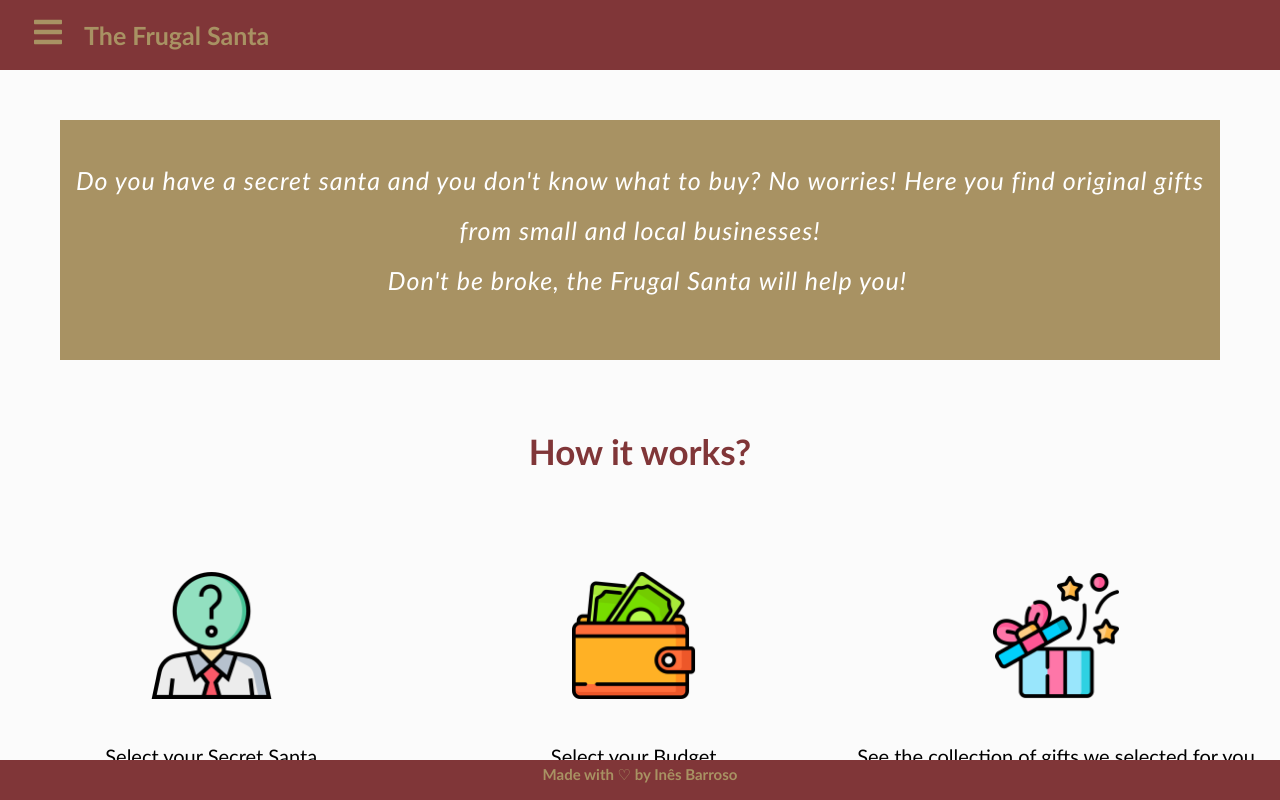
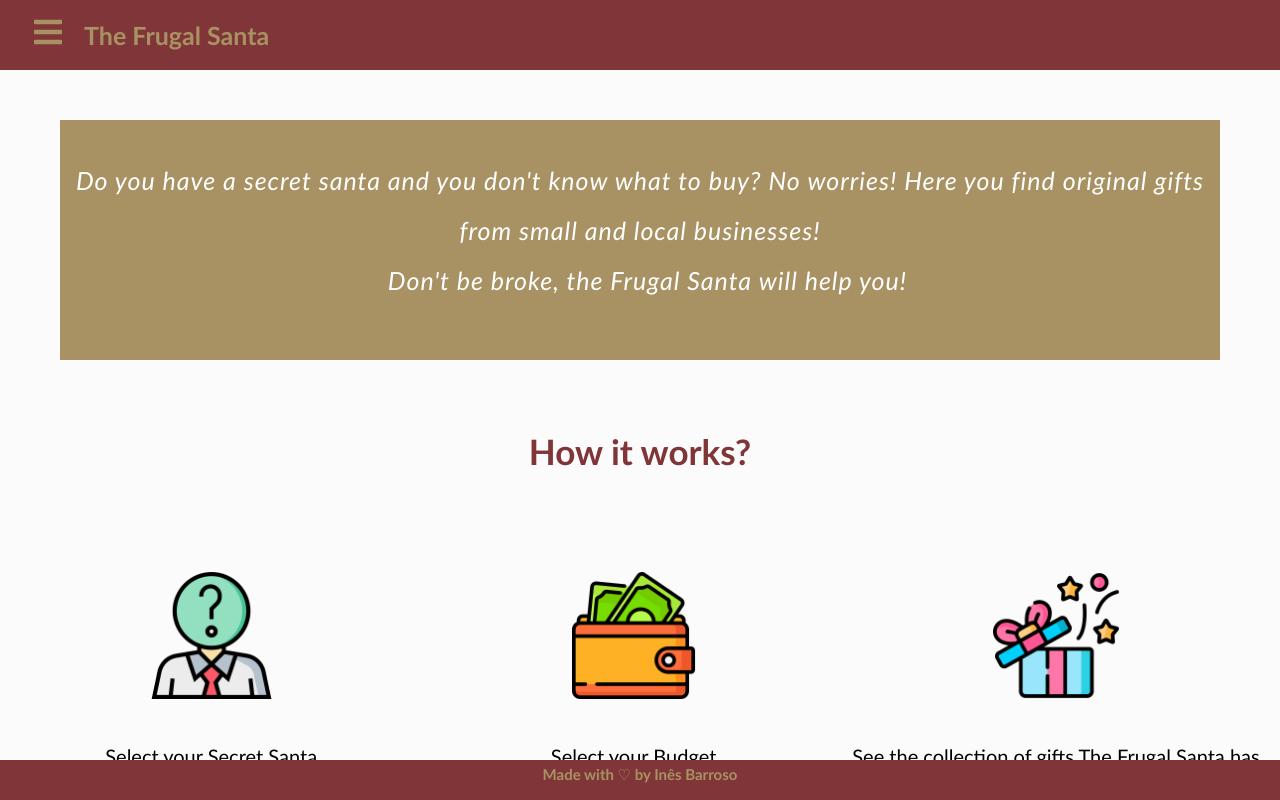
Before and after one commit to iaabo/Frugal-Santa, a React (Create React App) app: page / in a window 1280 px wide. Built offline with nearby package versions, Linux system fonts and the light colour scheme.

Commit message:
change the text of the landing page

```diff
--- a/src/components/LandingPage/HowItWorksCards.js
+++ b/src/components/LandingPage/HowItWorksCards.js
@@ -9,7 +9,7 @@ function HowItWorksCards() {
       <HowItWorks description="Select your Secret Santa" cardImage={question} />
       <HowItWorks description="Select your Budget" cardImage={wallet} />
       <HowItWorks
-        description="See the collection of gifts we selected for you"
+        description="See the collection of gifts The Frugal Santa has for you"
         cardImage={gift}
       />
     </div>
```
Also changed, not shown: 1 other file (tests, documents, lock files or other folders).
